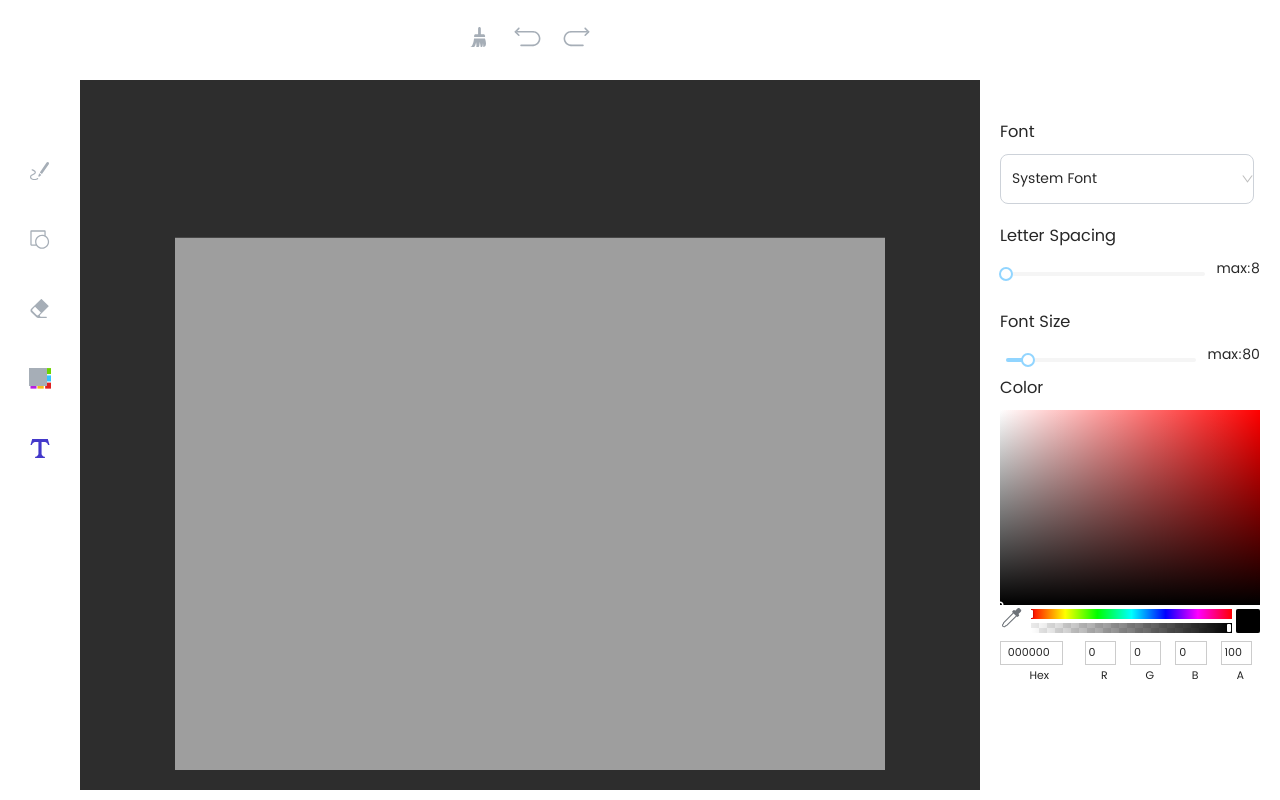
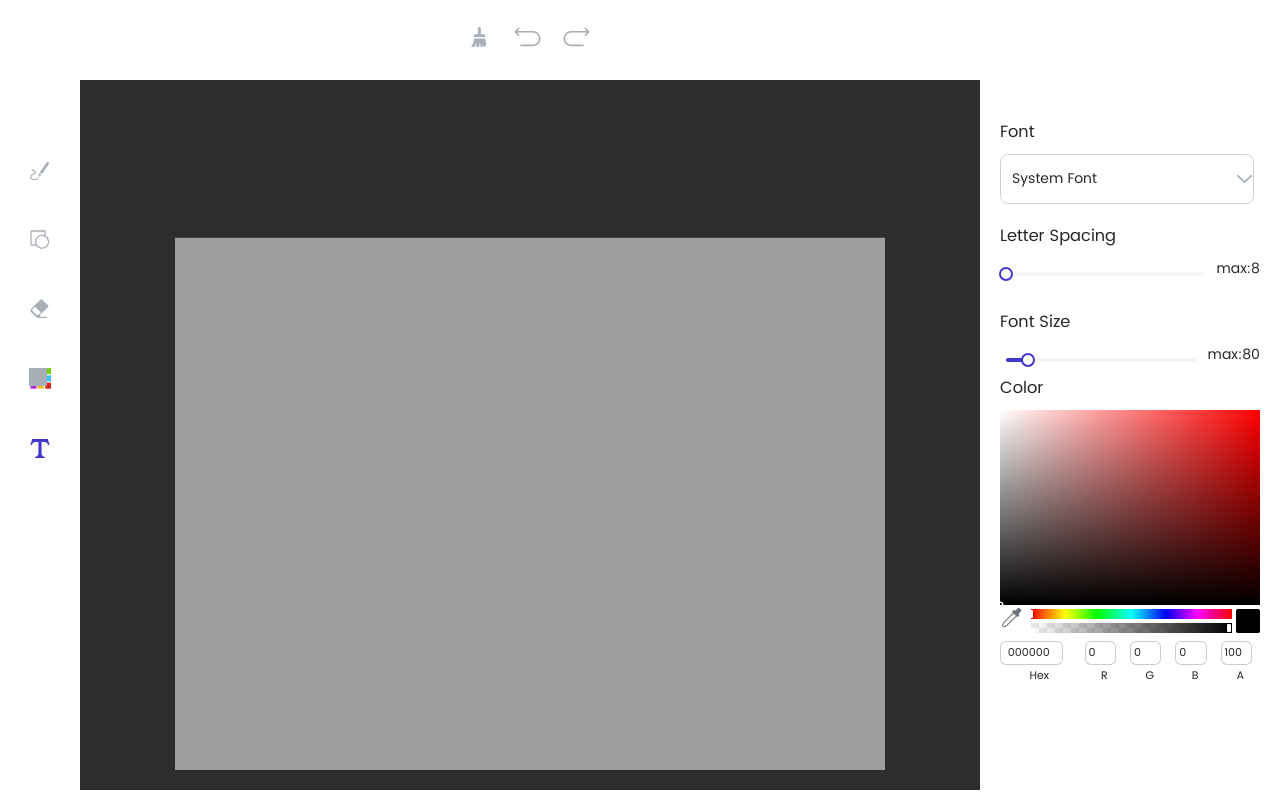
Before and after one commit to ljinming/ccc-react-paint, a React (Create React App) app: page / in a window 1280 px wide. Both pictures are taken after a click on the element 40 px from the left and 452 px from the top of the page. Built offline with nearby package versions, Linux system fonts and the light colour scheme.

Commit message:
straw color

```diff
--- a/src/CCCPaint.tsx
+++ b/src/CCCPaint.tsx
@@ -40,6 +40,7 @@ interface PaintProps {
 }
 //= https://bafybeibsrvi7eb2eibdkr73e2d3znucfpbkvml2jsbgt7cctdk7m4p2fi4.ipfs.dweb.link/orign.png
 //"https://bafybeicgvg3vwtv5c633cjexbykjp75yjt755qhma4o7vgusa4ldvocz44.ipfs.dweb.link/orign.png"
+//https://bafybeifgfvlt6qhz5b2gb4t35pzalywvzxm7qmlj3d4vpmcwq7vmqtqtdu.ipfs.dweb.link/orign.png
 
 function Paint(props: PaintProps): JSX.Element {
   const {
--- a/src/canvas/index.less
+++ b/src/canvas/index.less
@@ -37,5 +37,6 @@
   border: 1px solid blue;
   padding: 0px;
   margin: 0px;
+  vertical-align:top !important;
   z-index: -1;
 }
--- a/src/canvas/index.tsx
+++ b/src/canvas/index.tsx
@@ -306,13 +306,15 @@ const Canvas: FC<CanvasProps> = (props) => {
         translatex,
         translatey,
       };
-      console.log("===45", translatex / show_scale);
       canvas.style.transform = `scale(${show_scale}) translate(${translatex}px,${translatey}px)`;
       //canvas.style.transform = `translate(${translatex}px,${translatey}px)`;
     }
   }, [CanvasSize]);
 
   const onMouseDown = (event: MouseEvent) => {
+    // if (text) {
+    //   setText("");
+    // }
     if (tool) {
       tool.onMouseDown(event);
     }
--- a/src/right/components/colorPanel/index.less
+++ b/src/right/components/colorPanel/index.less
@@ -141,6 +141,9 @@
                     //  &:first-child {
                     //     // padding-left:12%
                     //  }
+                    input{
+                        border-radius: 6px;
+                    }
                     &:last-child {
                         display: none !important;
                     }
--- a/src/right/components/shape/index.tsx
+++ b/src/right/components/shape/index.tsx
@@ -25,6 +25,7 @@ import shape_arrowright from "@/icon/shape_arrowright.svg";
 import shape_arrowdown from "@/icon/shape_arrowdown.svg";
 import shape_arrowleft from "@/icon/shape_arrowleft.svg";
 import shape_fourstar from "@/icon/shape_fourstar.svg";
+import arrow from "@/icon/arrow.svg";
 const selectedShapeClass = "selected-shape";
 
 const shapes = [
@@ -110,6 +111,9 @@ const ShapePanel: React.FC<ShapePanelProps> = (props) => {
             onChange={(value) =>
               shapeOutlineContext.setType(value as ShapeOutlineType)
             }
+            suffixIcon={
+              <img style={{ width: "21px", marginRight: "10px" }} src={arrow} />
+            }
           >
             <Select.Option value={ShapeOutlineType.SOLID}>
               Solid Line
--- a/src/right/components/slider/index.less
+++ b/src/right/components/slider/index.less
@@ -2,7 +2,13 @@
     width: 100%;
     display: flex;
     flex-direction: row;
-    .slider-step{
+    .ccc-slider-step{
         flex: 1;
+        .ant-slider-track{
+            background-color:#4338CA
+        }
+        .ant-slider-handle{
+            border:2px solid #4338ca
+        }
     }
 }
--- a/src/right/components/slider/index.tsx
+++ b/src/right/components/slider/index.tsx
@@ -30,7 +30,7 @@ const IntegerStep = (props: IntegerStepProps) => {
   return (
     <div className="slider">
       <Slider
-        className="slider-step"
+        className="ccc-slider-step"
         min={min}
         max={max}
         onChange={handleChange}
--- a/src/right/index.less
+++ b/src/right/index.less
@@ -26,7 +26,11 @@ padding:40px 20px;
     }
 }
 .paint-select-dropCard{
+    background: #FFFFFF;
+    box-shadow: 0px 0px 20px 0px rgba(0, 0, 0, 0.1500);
+    border-radius: 8px;
 .ant-select-item {
-    line-height: 36px;
+    line-height: 46px;
+border: 1px solid #EDEEF0;
 }
 }
--- a/src/right/showShape/index.tsx
+++ b/src/right/showShape/index.tsx
@@ -4,7 +4,7 @@ import ColorPanel from "../components/colorPanel";
 import { DownOutlined } from "@ant-design/icons";
 import IntegerStep from "../components/slider";
 import { Shape } from "../../util/tool";
-
+import arrow from "@/icon/arrow.svg";
 import "./index.less";
 
 interface shapeType {
@@ -33,7 +33,7 @@ const showShape = (props: shapeType) => {
       </div>
       <h3 className="ccc-shape-title">
         <span>Shapes</span>
-        <DownOutlined />
+        <img src={arrow}></img>
       </h3>
       <ShapeComponent className="toolbar-item" />
       <ColorPanel className="toolbar-item" />
--- a/src/right/text/index.tsx
+++ b/src/right/text/index.tsx
@@ -6,6 +6,8 @@ import { Select } from "antd";
 import IntegerStep from "../components/slider";
 import ColorPanel from "../components/colorPanel";
 import { useMemo } from "react";
+import { DownOutlined } from "@ant-design/icons";
+import arrow from "@/assets/icon/arrow.svg";
 
 const { Option } = Select;
 
@@ -67,10 +69,13 @@ const FormatColor: React.FC<FormatColor> = (props) => {
             defaultValue="System Font"
             className="ccc-text-family paint-select"
             dropdownClassName="paint-select-dropCard"
-            // open={true}
+            //open={true}
             onChange={(value: string) => {
               handleChange("fontFamily", value);
             }}
+            suffixIcon={
+              <img style={{ width: "21px", marginRight: "10px" }} src={arrow} />
+            }
           >
             {textFamily.map((va) => {
               return (
--- a/src/util/tool/Text.ts
+++ b/src/util/tool/Text.ts
@@ -114,13 +114,14 @@ class Text extends Tool {
   private drawing(x: number, y: number,arr:string[]) {
     const canvas = document.createElement("canvas");
     const { fontSize, fontFamily, color, letterSpacing } = this.fontStyle;
+    const showColor = Tool.strawColor || color
     const canvasKey = `${new Date().getTime()}`;
     canvas.width = Math.ceil(this.textBox.clientWidth);
     canvas.height =Math.ceil(this.textBox.clientHeight);
    // canvas.title = canvasKey
     this.allCanvas?.appendChild(canvas);
 
- //canvas.style.background = '#362F395E';
+ //
 
     function mousemoveEv(e: MouseEvent) {
        if (Text.currentDown) {
@@ -131,10 +132,11 @@ class Text extends Tool {
        }
      }
     canvas.setAttribute(`style`,
-      `position:absolute;left:${this._x}px;background:#362F395E;top:${this._y}px;cursor:pointer;transform:scale(${Tool.currentScale});transform-origin: left top;`);
+      `position:absolute;left:${this._x}px;top:${this._y}px;cursor:pointer;transform:scale(${Tool.currentScale});transform-origin: left top;`);
 
     canvas.addEventListener("mousedown", function (e) {
       canvas.style.transform = `scale(${Tool.currentScale})`
+      canvas.style.background = '#362F395E';
       Text.currentDown = true
       Text.currentPos = {
         x: e.clientX,
@@ -150,7 +152,7 @@ class Text extends Tool {
     canvas.addEventListener("mouseup", function (e:MouseEvent) {
       Text.currentDown = false
       canvas.removeEventListener("mousemove", mousemoveEv);
-     // canvas.style.background = 'transparent';
+      canvas.style.background = 'transparent';
       Tool.textList[canvasKey] = {
         data: canvas.toDataURL(),
         canvas,
@@ -169,7 +171,7 @@ class Text extends Tool {
       context.lineWidth = 5; // 指定描边线的宽度
       context.font = "72px System Font";
       if (context && this.fontStyle) {
-        context.fillStyle = color || "#000";
+        context.fillStyle = showColor || "#000";
         context.font = `${fontSize}px ${fontFamily}`;
         if (context.canvas && letterSpacing) {
           context.canvas.style.letterSpacing = letterSpacing;
@@ -190,16 +192,15 @@ class Text extends Tool {
         }
       })
       //context.canvas.width = Math.ceil(showWidth);
-     // console.log('==456',showWidth,canvas.width)
       const height = Math.floor(canvas.height / showArr.length)
       if (showArr.length > 0) {
         showArr.forEach((va, i) => {
-          context.fillText(va, 12, (height/2 + fontSize/2) * (i + 1));
+          context.fillText(va, 7, (height/2 ) * (i + 1));
         })
 
         Tool.textList[canvasKey] = {
           data: canvas.toDataURL(), canvas,
-          pos: [this._x+80, this._y+80]
+          pos: [this._x + 80, this._y +80]
         }
         this.textBox.setAttribute("style", `z-index:-1;display:none`);
         this.canvasBox.setAttribute("style", `z-index:-2`);
@@ -293,11 +294,12 @@ class Text extends Tool {
         z-index:6;
         width:auto;
         left:${this._x}px;
-        top:${this._y - 10}px;
+        top:${this._y}px;
         `
-            const { fontSize, fontFamily, color, letterSpacing } = this.fontStyle;
+      const { fontSize, fontFamily, color, letterSpacing } = this.fontStyle;
+      const showColor = Tool.strawColor ||color
        if (this.fontStyle) {
-      textStyleStr = `${textStyleStr}; font-size:${fontSize}px;font-family:${fontFamily};color:${color};letterSpacing:${letterSpacing};`;
+      textStyleStr = `${textStyleStr}; font-size:${fontSize}px;font-family:${fontFamily};color:${showColor};letterSpacing:${letterSpacing};`;
        }
       const width = this.canvasBox.clientWidth - this._x;
       //const height = this.canvasBox.clientHeight - this._y
```
Also changed, not shown: src/assets/icon/arrow.svg (added), 1 other file (tests, documents, lock files or other folders).
